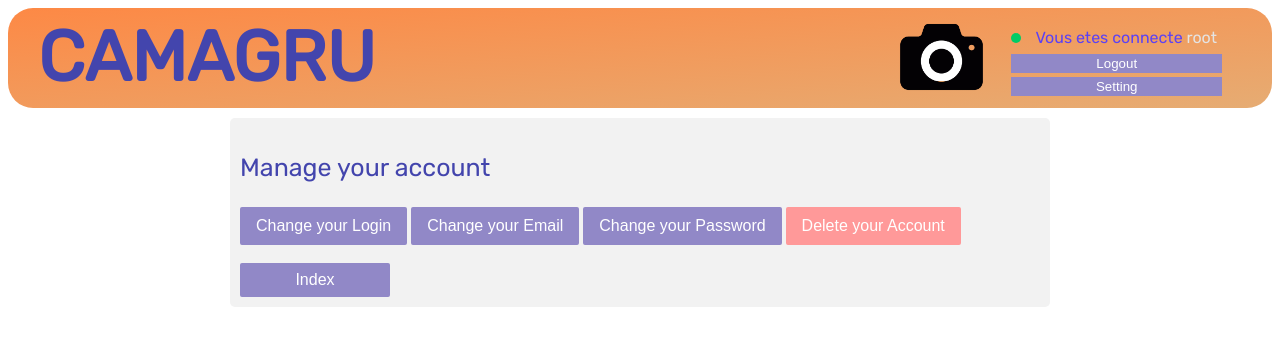
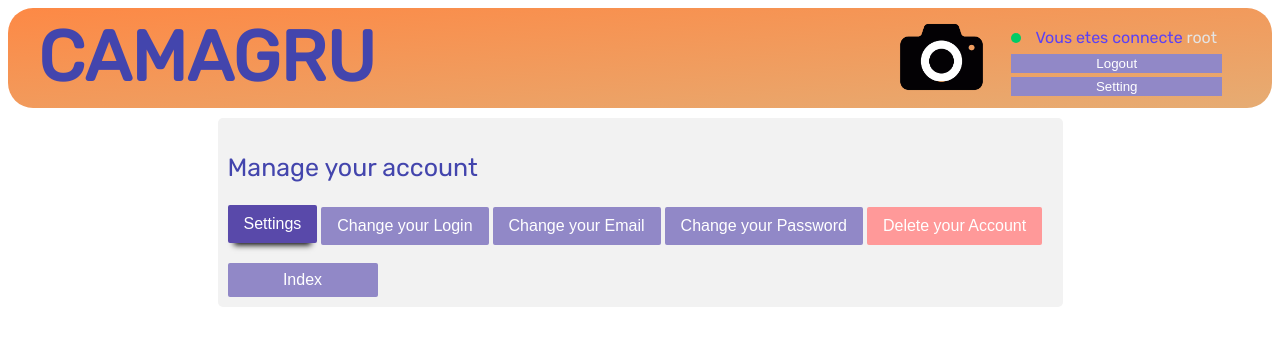
Before and after one commit to psim42/Camagru, a PHP site: page /Camagru/view/manage/manage.php in a window 1280 px wide. Shown: the top 346 px of the page. Run offline with PHP 8.4, Linux system fonts and the light colour scheme; a user stored in the database is signed in.

Commit message:
save for merge

```diff
--- a/css/manage.css
+++ b/css/manage.css
@@ -5,7 +5,7 @@ p.main_title
 div.center
 {
     margin: 10px auto;
-    width:800px;
+    width:825px;
     background-color: #f2f2f2;
     border-radius: 5px;
     padding:10px;
--- a/view/manage/manage.php
+++ b/view/manage/manage.php
@@ -93,6 +93,7 @@ if (isset($_POST['logout']))
 	<div class="center" style="color: black;">
 
 	<p class='main_title'>Manage your account</p>
+	<a href="manage.php"><button class="button_selected">Settings</button></a>
 	<a href="manage_login.php"><button class="button">Change your Login</button></a>
 	<a href="manage_email.php"><button class="button" >Change your Email</button></a>
 	<a href="manage_pw.php"><button class="button" >Change your Password</button></a>
```
